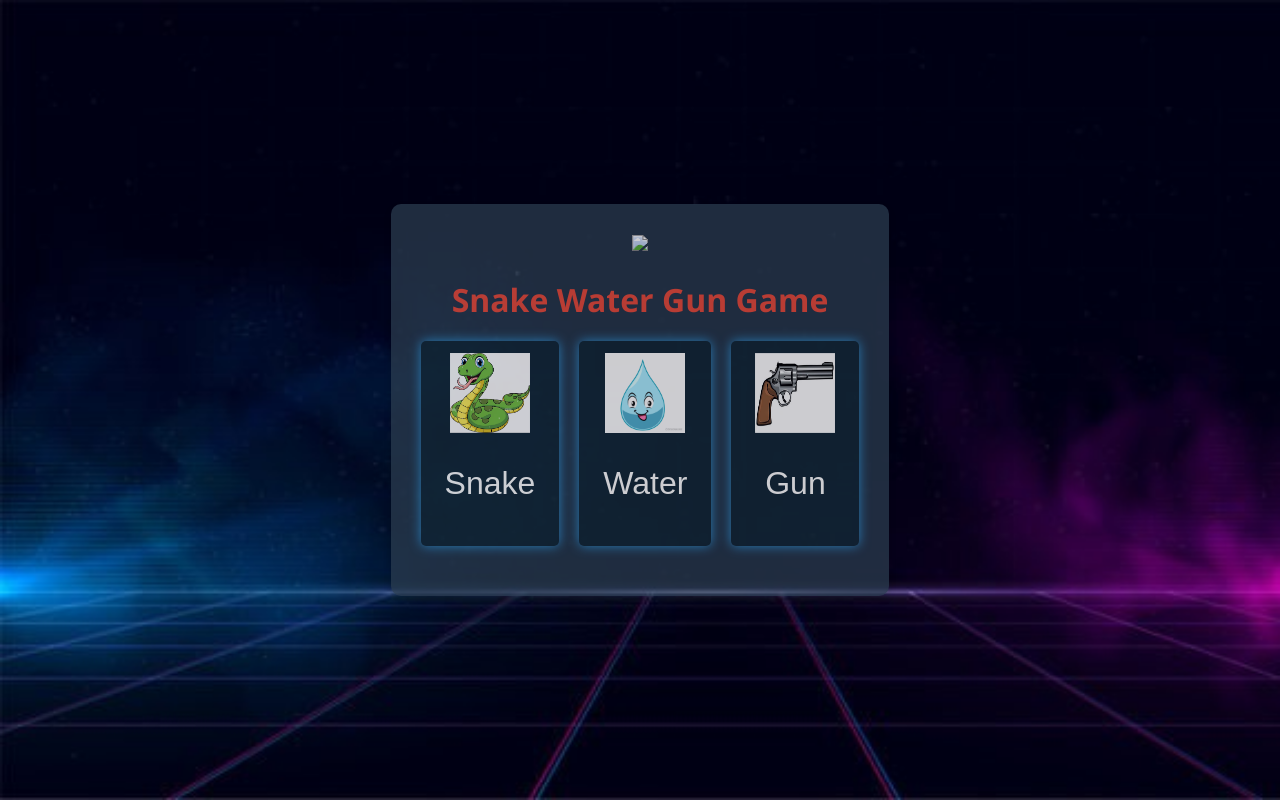
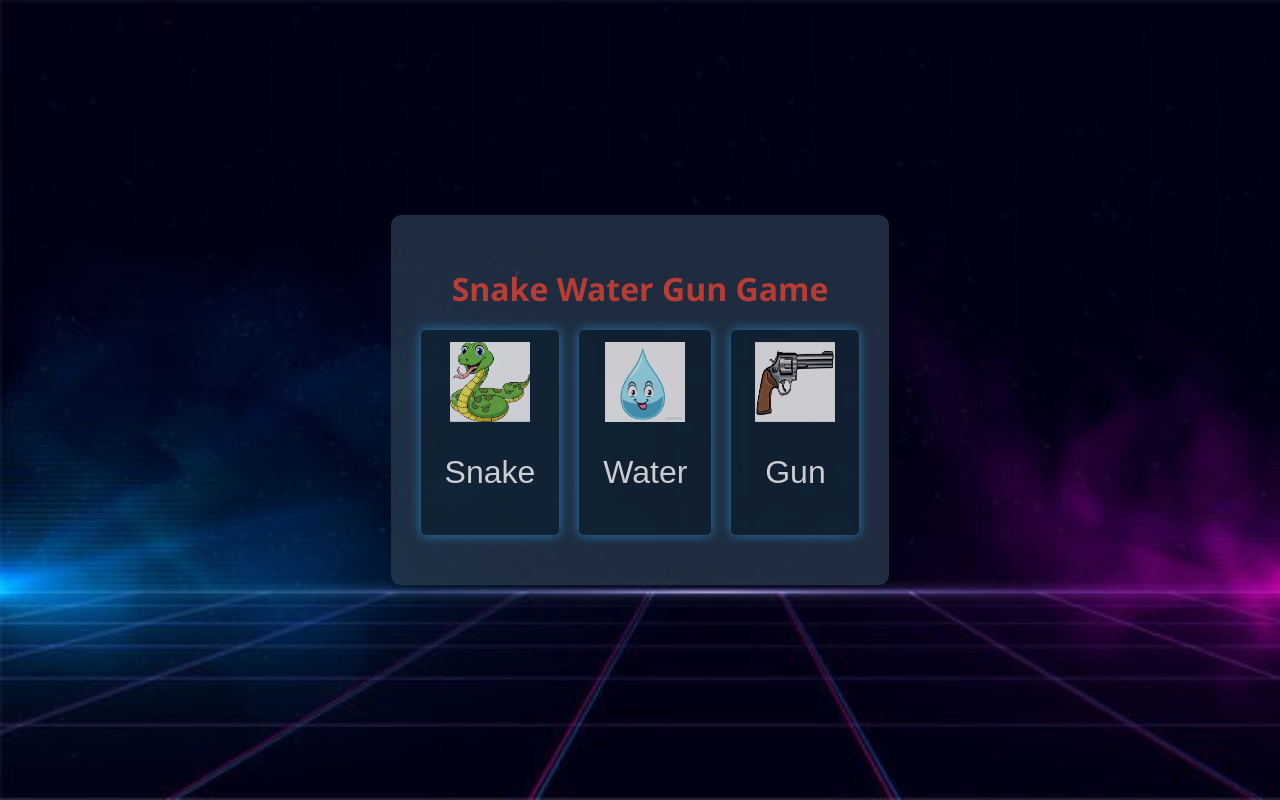
Before and after one commit to Codepreeti/Snake-Water-Gun-Game-Updated, a plain HTML site: page index.html in a window 1280 px wide. Drawn offline with Linux system fonts and the light colour scheme.

Commit message:
Update index.html

```diff
--- a/index.html
+++ b/index.html
@@ -8,7 +8,6 @@
 </head>
 <body>
     <div class="container">
-        <img src"background image.jpg" alt=" ">
         <h1>Snake Water Gun Game</h1>
         <div class="choices">
 
```
